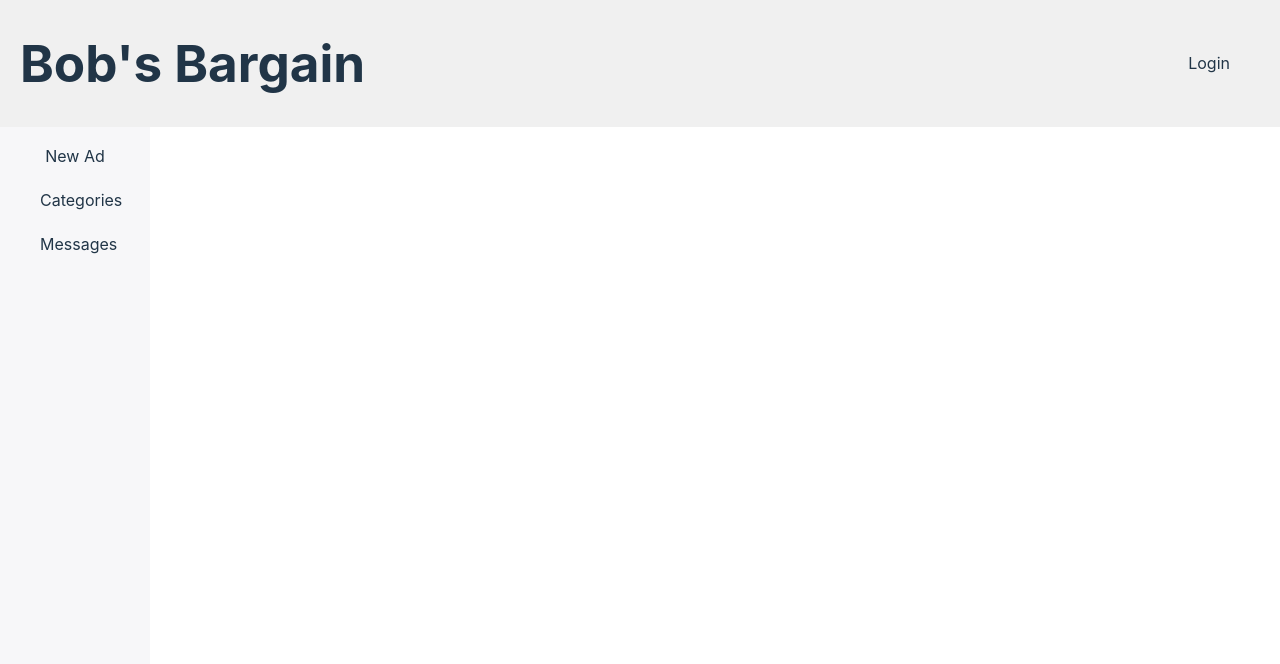
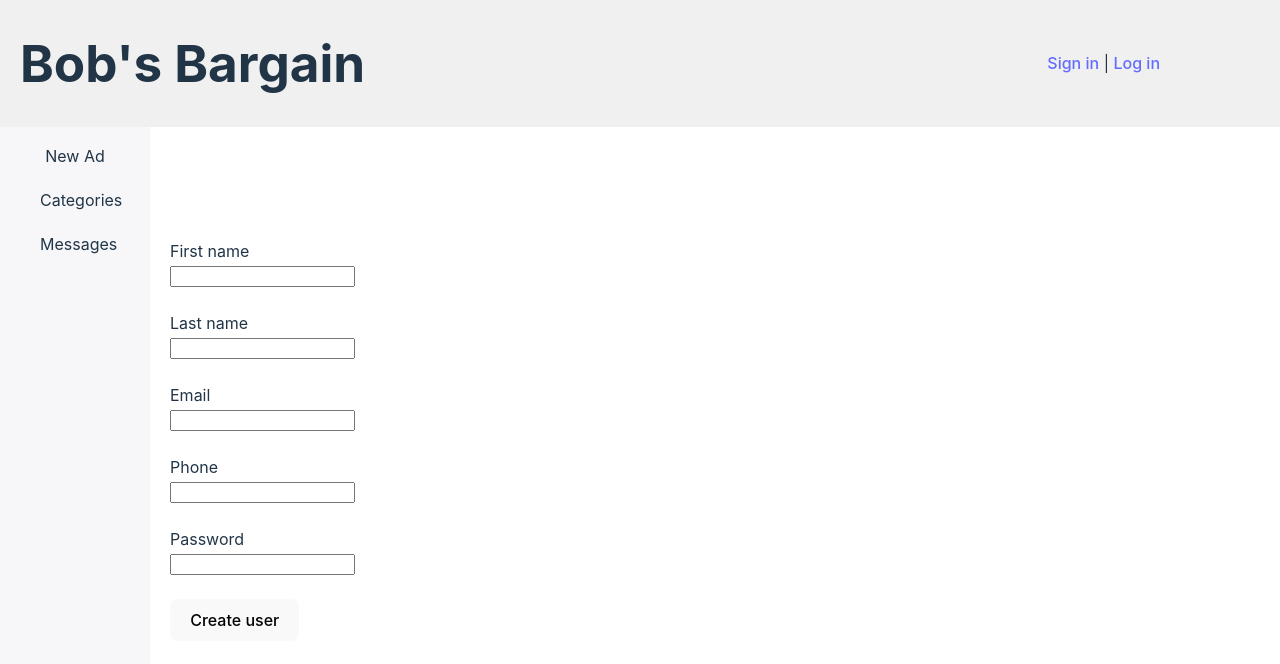
Before and after one commit to maha897/frontend-bobs-bargain, a React (Vite) app: page /sign-in in a window 1280 px wide. Shown: the top 664 px of the page. Built offline with nearby package versions, Linux system fonts and the light colour scheme.

Commit message:
added signin and login page

```diff
--- a/src/App.jsx
+++ b/src/App.jsx
@@ -5,6 +5,8 @@ import SideMenu from './components/SideMenu'
 import BrowsePage from './components/BrowsePage'
 import { createContext, useState } from 'react'
 import data from './assets/data/products'
+import SignInPage from './components/SignInPage'
+import LoginPage from './components/LogInPage'
 
 const Context = createContext()
 
@@ -19,6 +21,8 @@ function App() {
         <div className='page'>
           <Routes>
             <Route path="/" element={<BrowsePage />}/>
+            <Route path="/sign-in" element={<SignInPage />} />
+            <Route path='/log-in' element={<LoginPage />} />
           </Routes>
         </div>
       </div>
--- a/src/components/Header.jsx
+++ b/src/components/Header.jsx
@@ -1,11 +1,21 @@
+import { Link } from "react-router-dom"
+
 /* eslint-disable react/no-unescaped-entities */
 function Header() {
     return (
-        <header className="header">
-            <h1 className="logo">Bob's Bargain</h1>
-            <p className="login">Login</p>
-        </header>
-    )
+      <header className="header">
+        <h1 className="logo">Bob's Bargain</h1>
+        <p className="login">
+          <Link className="sign-in" to={"/sign-in"}>
+            Sign in
+          </Link>{" "}
+          |{" "}
+          <Link className="login" to={"/log-in"}>
+            Log in
+          </Link>
+        </p>
+      </header>
+    );
 }
 
 export default Header
--- /dev/null
+++ b/src/components/LogInPage.jsx
@@ -0,0 +1,22 @@
+function LoginPage() {
+    return (
+      <div className="login-page-container">
+        <div className="login-form-container">
+          <form className="login-form">
+            <label htmlFor="email">Email</label> <br />
+            <input type="email" name="email" />
+            <br />
+            <br />
+            <label htmlFor="password">Password</label> <br />
+            <input type="password" name="password" />
+            <br />
+            <br />
+
+            <button>Log in</button>
+          </form>
+        </div>
+      </div>
+    );
+}
+
+export default LoginPage
--- /dev/null
+++ b/src/components/SignInPage.jsx
@@ -0,0 +1,33 @@
+function SignInPage() {
+    return (
+      <div className="signin-page-container">
+        <div className="signin-form-container">
+          <form className="signin-form">
+            <label htmlFor="firstname">First name</label> <br />
+            <input type="text" name="firstname" />
+            <br />
+            <br />
+            <label htmlFor="lastname">Last name</label> <br />
+            <input type="text" name="lastname" />
+            <br />
+            <br />
+            <label htmlFor="email">Email</label> <br />
+            <input type="email" name="email" />
+            <br />
+            <br />
+            <label htmlFor="phone">Phone</label> <br />
+            <input type="number" name="phone" />
+            <br />
+            <br />
+            <label htmlFor="password">Password</label> <br />
+            <input type="password" name="password" />
+            <br />
+            <br />
+            <button>Create user</button>
+          </form>
+        </div>
+      </div>
+    );
+}
+
+export default SignInPage
```
